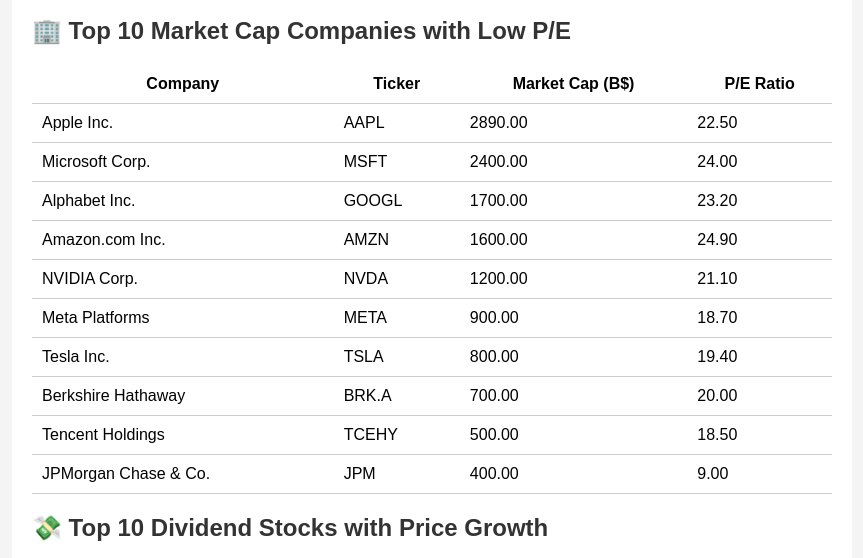
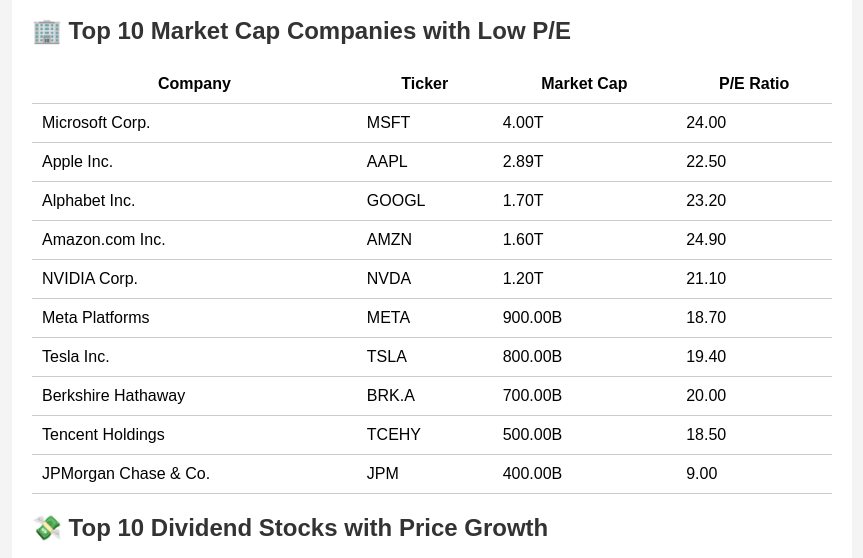
Before and after one commit to hryu-source/greed-index-dashboard, a plain HTML site: page index.html in a window 1280 px wide. Shown: the part 190-748 px from the top of the page, without its empty margins (208-1071 px from the left). Drawn offline with Linux system fonts and the light colour scheme; no server answers.

Commit message:
Allow custom API key and clarify market cap

```diff
--- a/data/top_companies.json
+++ b/data/top_companies.json
@@ -1,6 +1,6 @@
 [
   {"name": "Apple Inc.", "symbol": "AAPL", "marketCap": 2890000000000, "pe": 22.5},
-  {"name": "Microsoft Corp.", "symbol": "MSFT", "marketCap": 2400000000000, "pe": 24.0},
+  {"name": "Microsoft Corp.", "symbol": "MSFT", "marketCap": 4000000000000, "pe": 24.0},
   {"name": "Alphabet Inc.", "symbol": "GOOGL", "marketCap": 1700000000000, "pe": 23.2},
   {"name": "Amazon.com Inc.", "symbol": "AMZN", "marketCap": 1600000000000, "pe": 24.9},
   {"name": "NVIDIA Corp.", "symbol": "NVDA", "marketCap": 1200000000000, "pe": 21.1},
--- a/index.html
+++ b/index.html
@@ -17,7 +17,7 @@
       <h2>🏢 Top 10 Market Cap Companies with Low P/E</h2>
       <table>
         <thead>
-          <tr><th>Company</th><th>Ticker</th><th>Market Cap (B$)</th><th>P/E Ratio</th></tr>
+          <tr><th>Company</th><th>Ticker</th><th>Market Cap</th><th>P/E Ratio</th></tr>
         </thead>
         <tbody id="company-table">
           <!-- Filled by JS -->
--- a/script.js
+++ b/script.js
@@ -1,3 +1,14 @@
+// Retrieve API key from query string, defaulting to demo
+const apiKey = new URLSearchParams(window.location.search).get('apikey') || 'demo';
+
+function formatMarketCap(value) {
+  if (!value && value !== 0) return 'N/A';
+  if (value >= 1e12) {
+    return (value / 1e12).toFixed(2) + 'T';
+  }
+  return (value / 1e9).toFixed(2) + 'B';
+}
+
 // Fetch and display the current fear and greed index
 async function fetchGreedIndex() {
   try {
@@ -16,7 +27,7 @@ async function fetchTopCompanies() {
   try {
     // Use stock-screener to retrieve a manageable list of large-cap stocks
     const url =
-      'https://financialmodelingprep.com/api/v3/stock-screener?marketCapMoreThan=100000000000&limit=100&apikey=demo';
+      `https://financialmodelingprep.com/api/v3/stock-screener?marketCapMoreThan=100000000000&limit=100&apikey=${apiKey}`;
     let data;
     try {
       const response = await fetch(url);
@@ -39,9 +50,9 @@ async function fetchTopCompanies() {
     const table = document.getElementById('company-table');
     table.innerHTML = '';
     top.forEach(c => {
-      const marketCapB = (c.marketCap / 1e9).toFixed(2);
+      const marketCap = formatMarketCap(c.marketCap);
       const pe = c.pe ? c.pe.toFixed(2) : 'N/A';
-      const row = `<tr><td>${c.name}</td><td>${c.symbol}</td><td>${marketCapB}</td><td>${pe}</td></tr>`;
+      const row = `<tr><td>${c.name}</td><td>${c.symbol}</td><td>${marketCap}</td><td>${pe}</td></tr>`;
       table.innerHTML += row;
     });
   } catch (err) {
@@ -55,7 +66,7 @@ async function fetchDividendCompanies() {
   try {
     // Retrieve dividend-paying stocks and rank by yield with positive growth
     const url =
-      'https://financialmodelingprep.com/api/v3/stock-screener?dividendMoreThan=0&limit=100&apikey=demo';
+      `https://financialmodelingprep.com/api/v3/stock-screener?dividendMoreThan=0&limit=100&apikey=${apiKey}`;
     let data;
     try {
       const response = await fetch(url);
```
Also changed, not shown: 1 other file.
